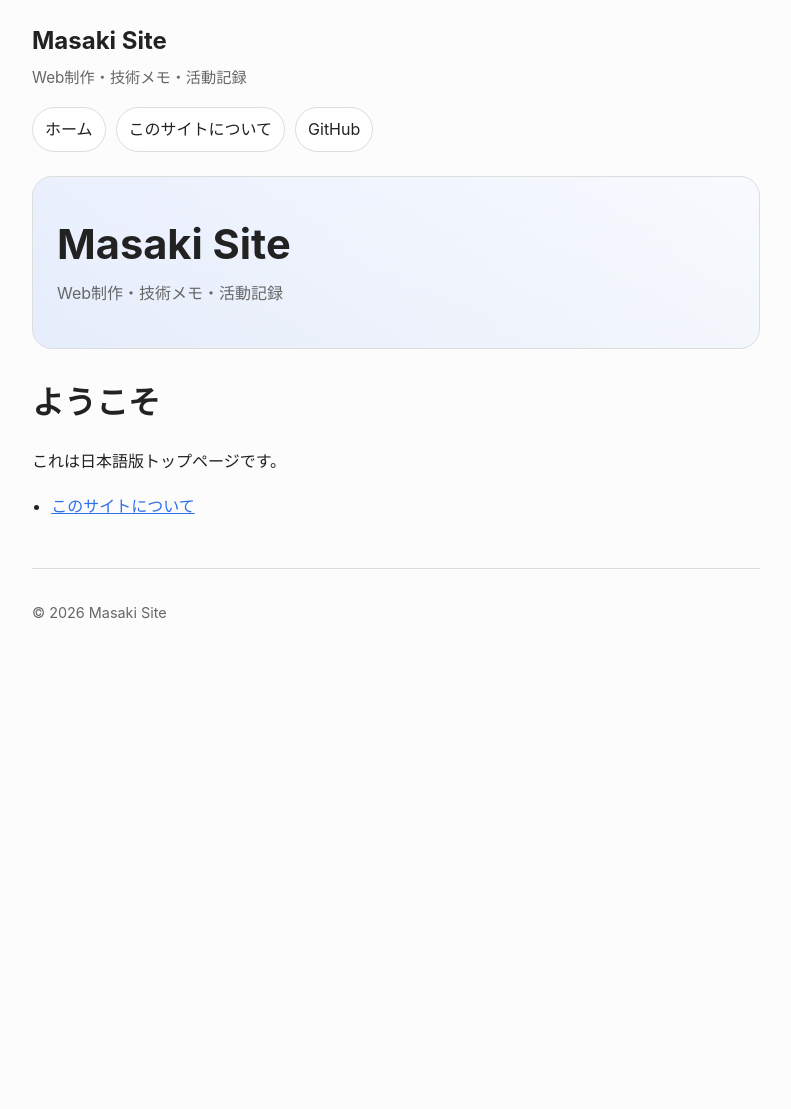
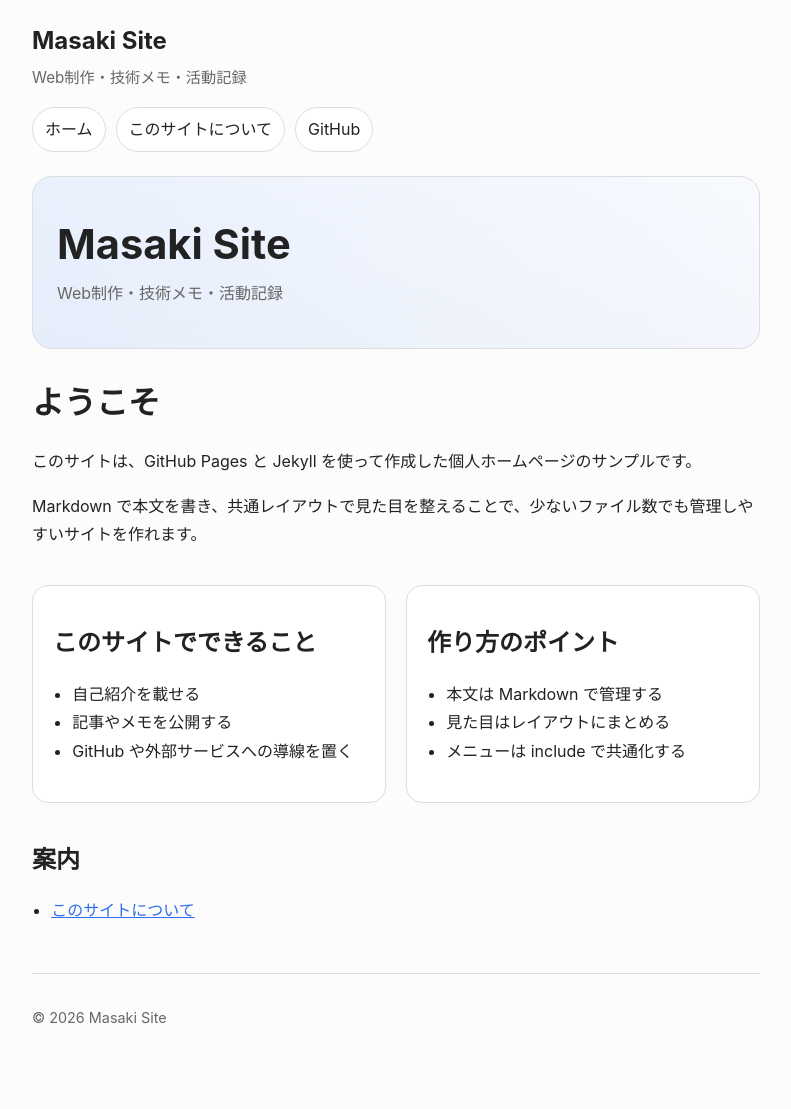
Before and after one commit to masakielastic/masakielastic.github.io, a Jekyll site: the page built from index.md, in a window 1280 px wide. Shown: the whole page, without its empty margins (244-1035 px from the left). Built offline with Jekyll 4.4.1, drawn with Linux system fonts in a browser that asks for light colours; before the commit the page ends 900 px from its top, so only the background shows below that.

Commit message:
Update index.md

```diff
--- a/index.md
+++ b/index.md
@@ -1,12 +1,35 @@
 ---
 title: ホーム
-lang: ja
-en_url: /en
-home_url: /
+description: トップページ
+permalink: /index.html
 ---
 
 # ようこそ
 
-これは日本語版トップページです。
+このサイトは、GitHub Pages と Jekyll を使って作成した個人ホームページのサンプルです。
 
-- [このサイトについて](/about)
+Markdown で本文を書き、共通レイアウトで見た目を整えることで、少ないファイル数でも管理しやすいサイトを作れます。
+
+<div class="grid">
+  <section class="card">
+    <h2>このサイトでできること</h2>
+    <ul>
+      <li>自己紹介を載せる</li>
+      <li>記事やメモを公開する</li>
+      <li>GitHub や外部サービスへの導線を置く</li>
+    </ul>
+  </section>
+
+  <section class="card">
+    <h2>作り方のポイント</h2>
+    <ul>
+      <li>本文は Markdown で管理する</li>
+      <li>見た目はレイアウトにまとめる</li>
+      <li>メニューは include で共通化する</li>
+    </ul>
+  </section>
+</div>
+
+## 案内
+
+- [このサイトについて](/about.html)
```
